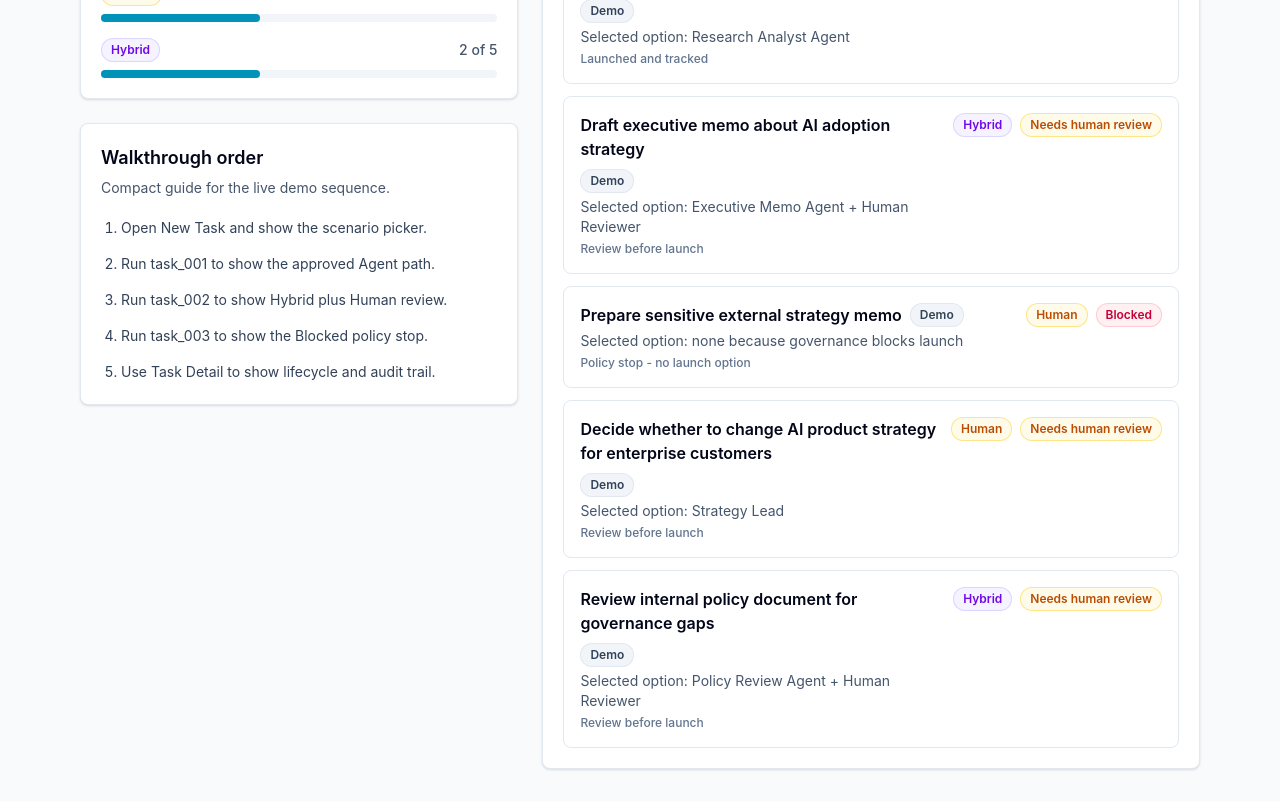
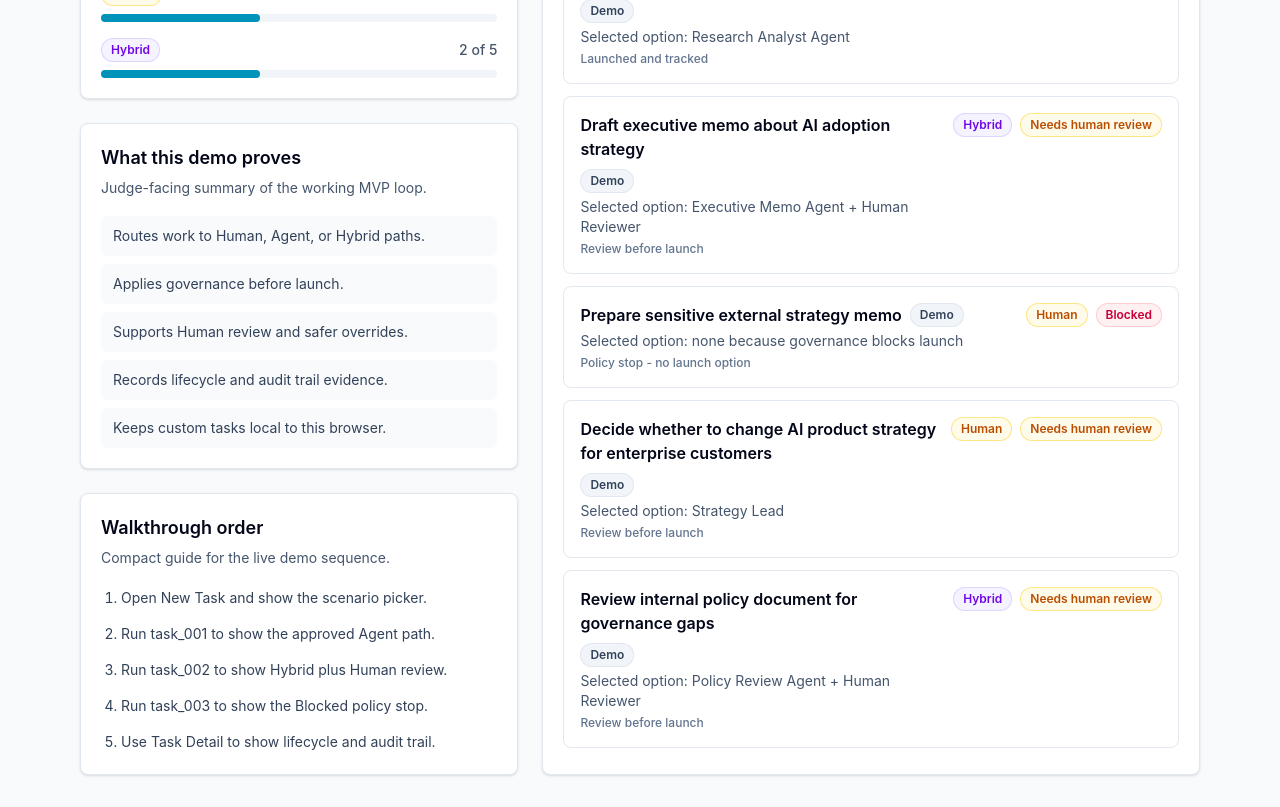
Before and after one commit to PGMDes/AABW_2026, a React (Vite) app in the folder app/: page / in a window 1280 px wide. Shown: the part 660-1467 px from the top of the page. Built offline with nearby package versions, Linux system fonts and the light colour scheme.

Commit message:
Add Phase 12 submission package

```diff
--- a/app/src/pages/DashboardPage.jsx
+++ b/app/src/pages/DashboardPage.jsx
@@ -16,6 +16,14 @@ const walkthroughSteps = [
   "Run task_002 to show Hybrid plus Human review.",
   "Run task_003 to show the Blocked policy stop.",
   "Use Task Detail to show lifecycle and audit trail.",
+]
+
+const demoProofPoints = [
+  "Routes work to Human, Agent, or Hybrid paths.",
+  "Applies governance before launch.",
+  "Supports Human review and safer overrides.",
+  "Records lifecycle and audit trail evidence.",
+  "Keeps custom tasks local to this browser.",
 ]
 
 function SummaryMetric({ label, value, hint, status }) {
@@ -82,6 +90,23 @@ function WalkthroughOrder() {
           <li key={step}>{step}</li>
         ))}
       </ol>
+    </SectionCard>
+  )
+}
+
+function DemoProofPanel() {
+  return (
+    <SectionCard
+      title="What this demo proves"
+      description="Judge-facing summary of the working MVP loop."
+    >
+      <ul className="space-y-2 text-sm leading-6 text-slate-700">
+        {demoProofPoints.map((point) => (
+          <li key={point} className="rounded-md bg-slate-50 px-3 py-2">
+            {point}
+          </li>
+        ))}
+      </ul>
     </SectionCard>
   )
 }
@@ -214,6 +239,7 @@ export function DashboardPage({
       <div className="mt-6 grid gap-6 lg:grid-cols-[0.8fr_1.2fr]">
         <div className="space-y-6">
           <DecisionMix pathCounts={pathCounts} totalTasks={totalTasks} />
+          <DemoProofPanel />
           <WalkthroughOrder />
         </div>
 
```
Also changed, not shown: 3 other files (tests, documents, lock files or other folders).
